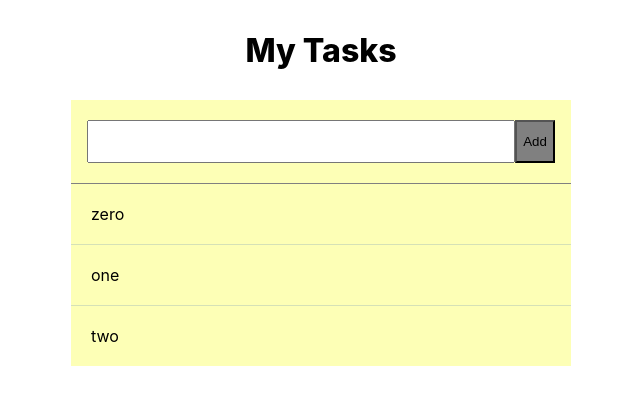
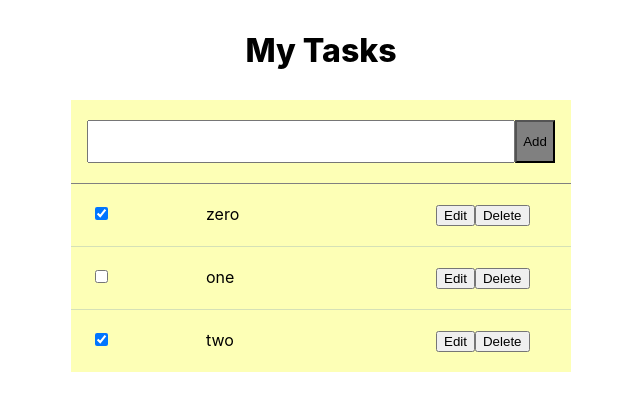
Before and after one commit to joshuacrass/task-app, a React (Create React App) app: page / in a window 1280 px wide. Shown: the top 410 px of the page, without its empty margins (319-959 px from the left). Built offline with nearby package versions, Linux system fonts and the light colour scheme.

Commit message:
updated task layout

```diff
--- a/src/components/Task.jsx
+++ b/src/components/Task.jsx
@@ -1,6 +1,8 @@
 import styled from "styled-components";
 
 const StyledLI = styled.li`
+  display: grid;
+  grid-template-columns: 2fr 4fr 2fr;
   border-bottom: 1px solid #d5e1b7;
   padding: 20px;
   &:last-child {
@@ -9,8 +11,20 @@ const StyledLI = styled.li`
 `;
 
 const Task = (props) => {
-  const { name } = props;
-  return <StyledLI>{name}</StyledLI>;
+  const { done, name } = props;
+  return (
+    <StyledLI>
+      <div>
+        {/* onclick update state */}
+        <input type="checkbox" name="done" checked={done} />
+      </div>
+      <div>{name}</div>
+      <div>
+        <button>Edit</button>
+        <button>Delete</button>
+      </div>
+    </StyledLI>
+  );
 };
 
 export default Task;
--- a/src/components/TaskList.jsx
+++ b/src/components/TaskList.jsx
@@ -14,7 +14,8 @@ const TaskList = () => {
   const tasks = useContext(TasksContext);
   return (
     <StyledUL>
-      {tasks && tasks.map((t) => <Task key={t.id} name={t.name} />)}
+      {tasks &&
+        tasks.map((t) => <Task key={t.id} name={t.name} done={t.done} />)}
     </StyledUL>
   );
 };
--- a/src/context/taskContext.js
+++ b/src/context/taskContext.js
@@ -42,7 +42,7 @@ const initialTasks = [
   {
     id: 1,
     name: "one",
-    done: true,
+    done: false,
   },
   {
     id: 2,
```
